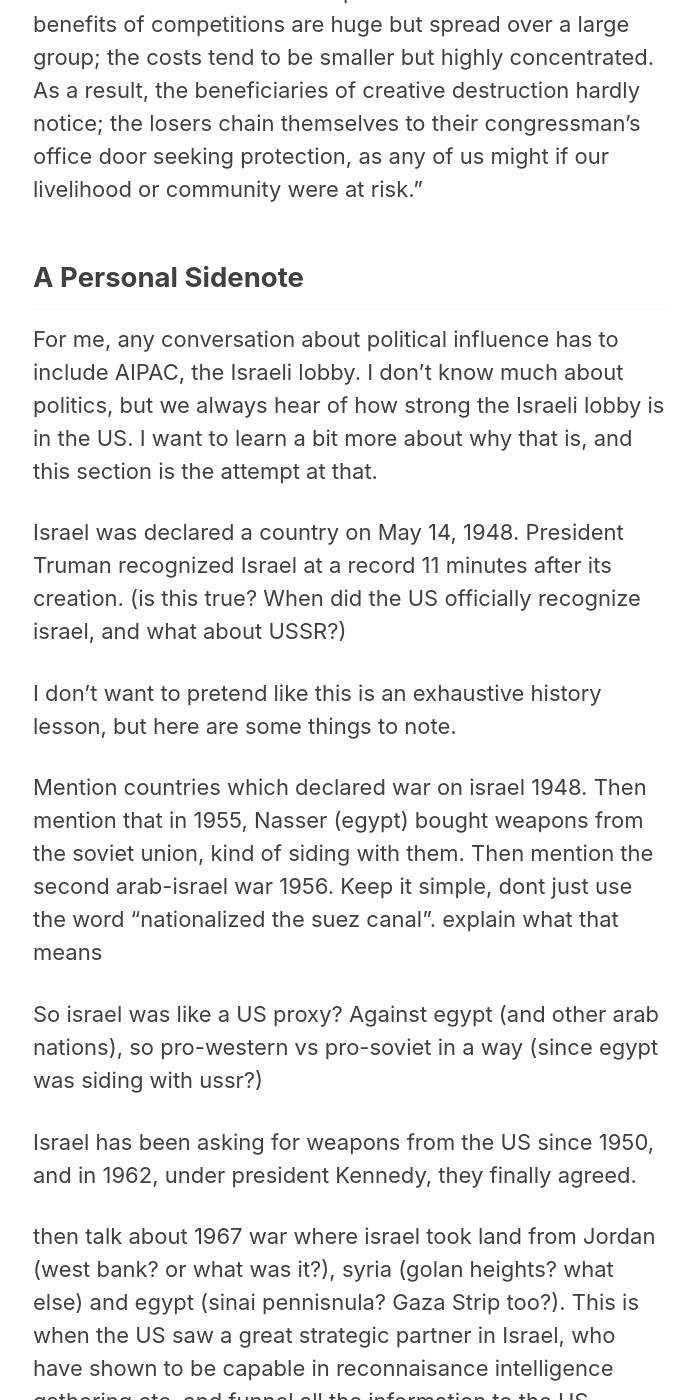
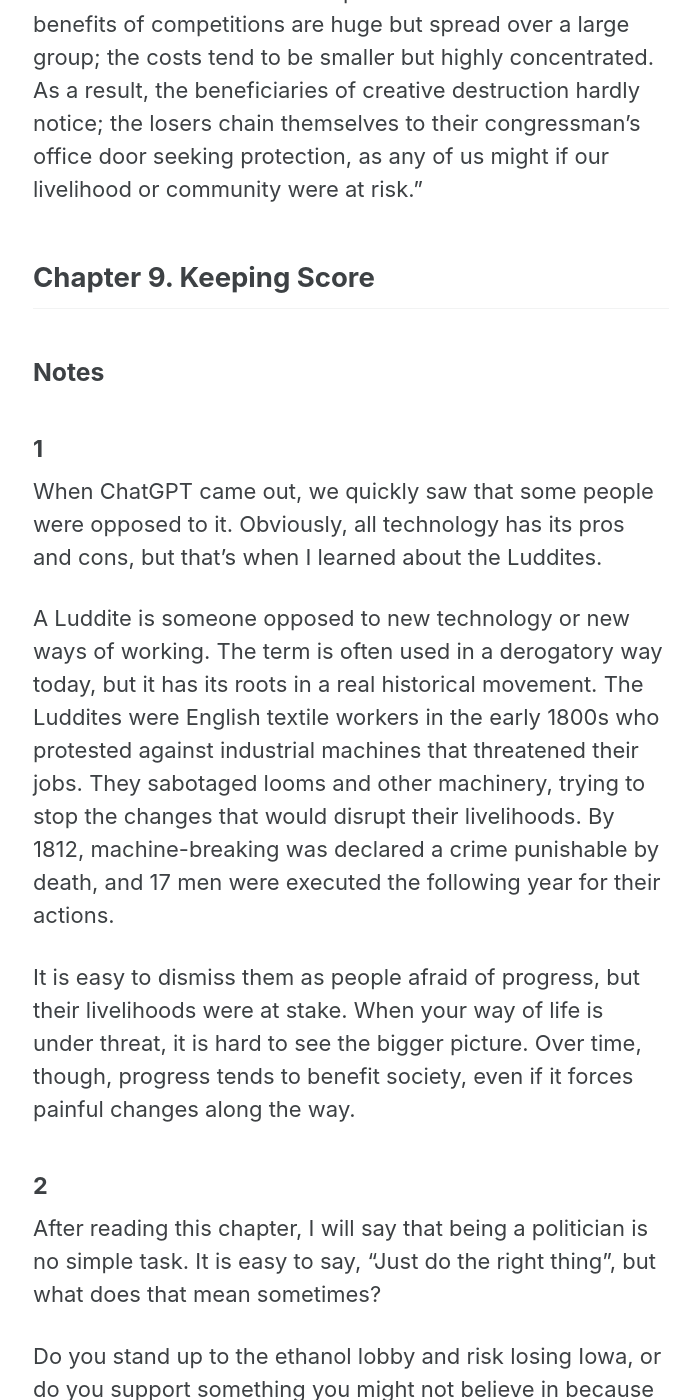
Before and after one commit to andreigue/andreigue.github.io, a Jekyll site: the page built from _posts/2024-12-19-naked-econ-3.md, in a window 1280 px wide and 1400 px high, scrolled down 10083 px. Shown: the whole window, without its empty margins (289-984 px from the left). Built offline with Jekyll 4.4.1, drawn with Linux system fonts in a browser that asks for light colours; cached includes are drawn as plain includes; nearby versions of some CDN libraries; some of the changed text lies outside the part shown.

Commit message:
Add article on aipac

```diff
--- a/_posts/2024-12-19-naked-econ-3.md
+++ b/_posts/2024-12-19-naked-econ-3.md
@@ -112,39 +112,6 @@ The key is to recognize the importance of letting creative destruction take its
 
 "Both politics and compassion suggest that we ought to offer a hand to those mowed over by competition. If some kind of wrenching change generates progress, then the pie must get bigger. And if the pie gets bigger, then at least some of it ought to be offered to the losers - be it in the form of transition aid, job retraining, or whatever else will help those who have been knocked over to get back on their feet. [...] There is a crucial distinction, however, between using the political process to build a safety net for those harmed by creative destruction and using the political process to stop that creative destruction in the first place. Think about the telegraph and the Pony Express. It would have been one thing to help displaced Pony Express workers by retraining them as telegraph operators; it would have been quite another to help them by banning the telegraph. Sometimes the political process does the equivalent of the latter for reasons related to the mohair problem. The economic benefits of competitions are huge but spread over a large group; the costs tend to be smaller but highly concentrated. As a result, the beneficiaries of creative destruction hardly notice; the losers chain themselves to their congressman's office door seeking protection, as any of us might if our livelihood or community were at risk."
 
-## A Personal Sidenote
-
-For me, any conversation about political influence has to include AIPAC, the Israeli lobby. I don't know much about politics, but we always hear of how strong the Israeli lobby is in the US. I want to learn a bit more about why that is, and this section is the attempt at that.
-
-Israel was declared a country on May 14, 1948. President Truman recognized Israel at a record 11 minutes after its creation. (is this true? When did the US officially recognize israel, and what about USSR?)
-
-I don't want to pretend like this is an exhaustive history lesson, but here are some things to note.
-
-Mention countries which declared war on israel 1948. Then mention that in 1955, Nasser (egypt) bought weapons from the soviet union, kind of siding with them. Then mention the second arab-israel war 1956. Keep it simple, dont just use the word "nationalized the suez canal". explain what that means
-
-So israel was like a US proxy? Against egypt (and other arab nations), so pro-western vs pro-soviet in a way (since egypt was siding with ussr?)
-
-Israel has been asking for weapons from the US since 1950, and in 1962, under president Kennedy, they finally agreed.
-
-then talk about 1967 war where israel took land from Jordan (west bank? or what was it?), syria (golan heights? what else) and egypt (sinai pennisnula? Gaza Strip too?). This is when the US saw a great strategic partner in Israel, who have shown to be capable in reconnaisance intelligence gathering etc. and funnel all the information to the US.
-
-And what does Israel get in return? Lots of money. From 1946 until 2023, Israel has received $260b in total, which included economic aid until 2008, but since then it has only been military aid. They get $3.8b per year as part of a deal signed by president Obama.
-
-The thing about the money provided is that Israel must spend most of it in the US. Buying their missle defence systems, their fighter jets, etc. So the US gives them money, but that money comes right back to the US through the military companies.
-
-Another thing to note is that the US has this thing called the Leahy Law, which
-
-
-
-
-Can mention israel here "special interest"
-
-https://www.youtube.com/watch?v=oQJt8dwvs78&t=59s
-https://www.youtube.com/watch?v=lUQ_0MubbcM
-
-I like this quote that I've heard somewhere: "Lobbying is basically legalized bribery".
-
-
 ## Chapter 9. Keeping Score
 
 
```
Also changed, not shown: _posts/2024-10-30-naked-econ-1.md (+1 -1 lines), _posts/2024-11-19-some-thoughts.md (+1 -0 lines), _posts/2025-01-10-aipac.md (added, +175 -0 lines).
